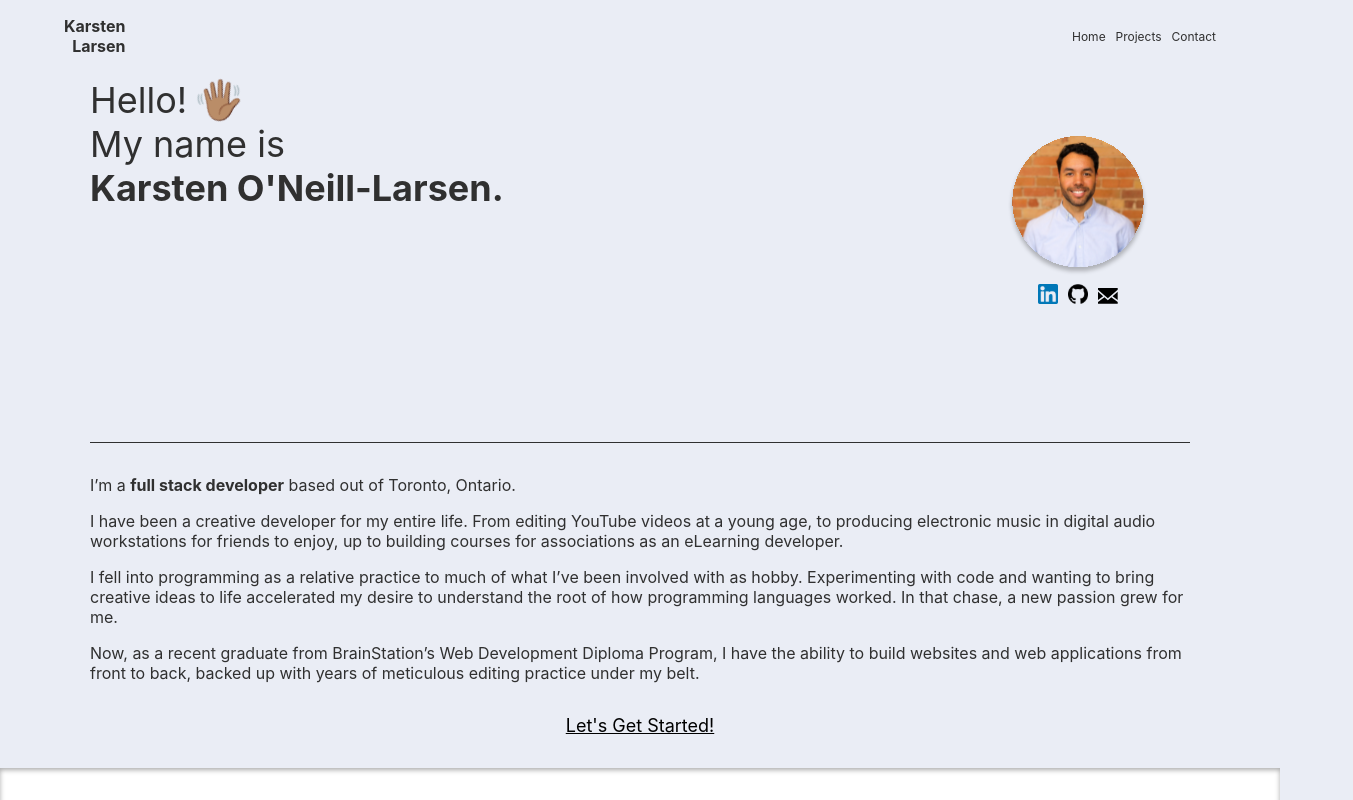
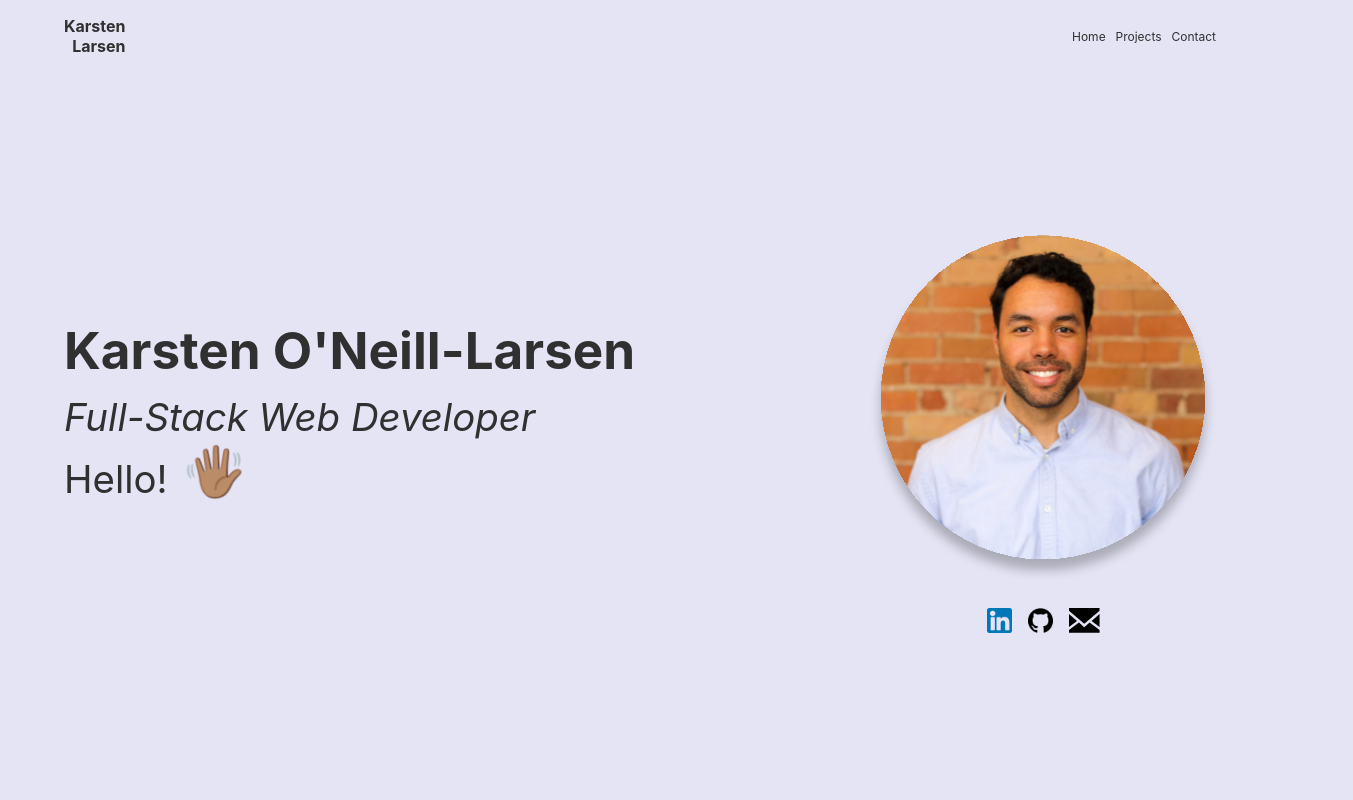
Before and after one commit to karst-larsen/portfolio, a React (Create React App) app: page / in a window 1280 px wide. Shown: the top 800 px of the page, 1353 px wide, since content can reach past the window. Built offline with nearby package versions, Linux system fonts and the light colour scheme.

Commit message:
updated viewport and textual layout, continuing to develop

```diff
--- a/src/App.js
+++ b/src/App.js
@@ -1,3 +1,4 @@
+import { Component } from 'react'
 import "animate.css/animate.min.css";
 import AOS from 'aos';
 import 'aos/dist/aos.css';
@@ -8,9 +9,43 @@ import linkedIn from './assets/icons/174857 1.svg'
 import gitHub from './assets/icons/25231 1.svg'
 import emailIcon from './assets/icons/XMLID_1_.svg'
 import VisualEye from './components/NavBar/VisualEye/VisualEye';
+import Greeting from "./components/Greeting/Greeting";
 
-function App() {
+
+class App extends Component {
+  state = {
+    greetingsContainer: ['Hello', 'Bonjour', 'Hola', 'Olá', 'Hej', 'Ciao', 'こんにちは', 'Hei', 'Χαίρε', 'Hallo', 'Zdravo', 'مرحبا', '안녕', 'Cześć', 'Ahoj', '你好', 'Sveiki', 'Chào bạn'],
+    counter: 0,
+    greeting: 'Hello'
+  }
+
+  changeGreeting = () => {
+    let newCounter = (this.state.counter + 1 < this.state.greetingsContainer.length ? this.state.counter + 1 : 0)
+    this.setState({
+      greeting: this.state.greetingsContainer[newCounter],
+      counter: newCounter
+    }, () => {
+      console.log(this.state.greetingsContainer.length)
+    })
+  }
+
+  componentDidMount() {
+    setTimeout(() => {
+      this.changeGreeting();
+    }, 8000)
+  }
+
+  componentDidUpdate(prevProps, prevState) {
+    if (prevState.counter !== this.state.counter) {
+      setTimeout(() => {
+        this.changeGreeting()
+      }, 4980)
+    }
+  }
+
+  render() {
     AOS.init();
+
     return (
       <div className="App">
         <header className="App-header">
@@ -19,40 +54,52 @@ function App() {
         <section className="personal">
           <div className="personal__responsive-container">
             <div className="personal__images-icons">
-            <img src={myIcon} alt="headshot" className="personal__image" />
-            <div className="personal__links">
-              <img src={linkedIn} alt="LinkedIn Icon" className="personal__icon"/>
-              <img src={gitHub} alt="GitHub Icon" className="personal__icon" />
+              <img src={myIcon}
+              alt="headshot"
+              className="personal__image"
+              data-aos="zoom-in"
+              data-aos-delay="1250"
+              data-aos-duration="1000"
+              />
+              <div className="personal__links" data-aos="fade-up" data-aos-delay="2000" data-aos-duration="1000" data-aos-easing="ease-in-out" data-aos-offset="-200">
+                <img src={linkedIn} alt="LinkedIn Icon" className="personal__icon" />
+                <img src={gitHub} alt="GitHub Icon" className="personal__icon"/>
                 <img src={emailIcon} alt="E-Mail Icon" className="personal__icon" />
               </div>
             </div>
             <h1 className="personal__header">
-            <span className="personal__header-line">Hello!
-              <span className="personal__hand">👋🏽</span>
+              <span className="personal__header-line personal--bold" data-aos="fade-up" data-aos-easing="ease-in-out" data-aos-duration="750">Karsten O'Neill-Larsen
               </span>
                 <br />
-            <span className="personal__header-line">My name is</span> <br />
-            <span className="personal__header-line personal--bold">Karsten O'Neill-Larsen.</span>
+              <span className="personal__header-line personal--italic personal__position" data-aos="fade-up" data-aos-delay="750" data-aos-duration="750" data-aos-easing="ease-in-out">Full-Stack Web Developer</span> <br />
+              <Greeting greeting={this.state.greeting} />
+              <span className="personal__hand" data-aos="fade-up" data-aos-delay="2500" data-aos-duration="750" data-aos-easing="ease-in-out">👋🏽</span>
             </h1>
             </div>
-          <div className="personal__information-box">
-          <p className="personal__information">
+            {/* <div className="personal__information-box" data-aos="fade-up" data-aos-delay="2400" data-aos-duration="1000" data-aos-easing="ease-out">
+            <p className="personal__information" >
             I’m a <span className="personal--bold">full stack developer</span> based out of Toronto, Ontario.
             </p>
             <p className="personal__information">I have been a creative developer for my entire life. From editing YouTube videos at a young age, to producing electronic music in digital audio workstations for friends to enjoy, up to building courses for associations as an eLearning developer. </p>
             <p className="personal__information">I fell into programming as a relative practice to much of what I’ve been involved with as hobby. Experimenting with code and wanting to bring creative ideas to life accelerated my desire to understand the root of how programming languages worked. In that chase, a new passion grew for me. </p>
             <p className="personal__information">Now, as a recent graduate from BrainStation’s Web Development Diploma Program, I have the ability to build websites and web applications from front to back, backed up with years of meticulous editing practice under my belt.</p>
+            </div> */}
+          </section>
+          <section className="creative">
+            <div className="creative__responsive-container">
+              <h1 className="creative__header" data-aos="fade-up" data-aos-delay="250" data-aos-duration="750">Creative Development</h1>
+              <p className="creative__information" data-aos="fade-up" data-aos-delay="500" data-aos-duration="750">I have been a creative developer my entire life. From editing YouTube videos, producing electronic music in digital audio workstations, up to building courses as an eLearning developer. </p>
             </div>
-          <a href="www.linkedin.com/in/karsten-larsen/" className="personal__contact-link">Let's Get Started!</a>
           </section>
-        <section className="projects">
+          {/* <section className="projects">
             <h2 className="projects__header">Application Highlight</h2>
             <p className="projects__information">My first major application from my BrainStation capstone project is called VisualEyes, an interactive music UI that pairs visual effects to user inputs on built-in drum and synth sequencers.</p>
             <p className="projects__information">I’ll be adding more applications of interest over time, so be sure to check back. </p>
           <VisualEye />
-        </section>
+          </section> */}
       </div>
     );
   }
+}
 
 export default App;
--- a/src/App.scss
+++ b/src/App.scss
@@ -1,6 +1,6 @@
 @keyframes wave {
   0% {
-    transform: rotate(35deg);
+    transform: rotate(0);
   }
 
   15% {
@@ -28,31 +28,32 @@
   }
 
   100% {
-    transform: rotate(35deg);
+    transform: rotate(0deg);
   }
 }
 
 html {
   width: 100vw;
-  background-color: #EAEDF5;
+  background-color: #e5e4f5;
 
 }
 
 .App {
-  background-color: #EAEDF5;
-  min-height: 100vh;
+  background-color: #e5e4f5;
   color: #303030;
 }
 
 .App-logo {
-  height: 40vmin;
   pointer-events: none;
 }
 
 .App-header {
-  background-color: #EAEDF5;
+  // background-color: black;
+  // border: 1px solid black;
+  // position: fixed;
+  // width: 100%;
   display: flex;
-  margin-bottom: 2rem;
+  // margin-bottom: 2rem;
 }
 
 .header {
@@ -62,11 +63,15 @@ html {
   align-items: center;
   padding: 1rem 2rem;
   // border-bottom: 1px solid #303030;
-  transition: all 0.5s ease-in-out;
+  // transition: all 0.5s ease-in-out;
 
   @media screen and (min-width: 768px) {
     padding: 1rem 4rem;
-    transition: all 0.5s ease-in-out;
+    // transition: all 0.5s ease-in-out;
+  }
+
+  &__name {
+    display: inline-block;
   }
 
   &__right-header {
@@ -94,116 +99,128 @@ html {
 }
 
 .personal {
-  padding: 2rem;
+  display: flex;
+  height: calc(100vh - 70px);
+  padding: 0 2rem;
   text-align: center;
-  max-width: 68.75rem;
-  transition: all 0.5s ease-in-out;
+  max-width: 100rem;
   margin: 0 auto;
 
   @media screen and (min-width: 768px) {
-    padding: 2rem 4rem;
-    transition: all 0.5s ease-in-out;
+    padding: 0 4rem;
+    // transition: all 0.5s ease-in-out;
   }
 
   &__responsive-container {
     display: flex;
-    position: relative;
-    flex-direction: column;
+    width: 100%;
+    flex-direction: column-reverse;
+    justify-content: center;
+    align-items: center;
+    // height: 80vh;
+    // position: relative;
+
+
     border-bottom: 1px solid #303030;
     padding-bottom: 1rem;
-    transition: all 0.5s ease-in-out;
+    // transition: all 0.5s ease-in-out;
 
-    @media screen and (min-width: 630px) {
-      height: 425px;
-      transition: all 0.5s ease-in-out;
+    @media screen and (min-width: 768px) {
+      flex-direction: row-reverse;
+      justify-content: space-between;
+      align-items: center;
     }
 
 
+    // @media screen and (min-width: 768px) {
+    //   height: 290px;
+    //   // transition: all 0.5s ease-in-out;
+    // }
+  }
+
+  &__hand {
+    display: inline-block;
+    margin-left: 0.5rem;
+    font-size: 6vw;
+    animation: wave 5s ease-in-out infinite;
+    animation-delay: 3200ms;
+    transform-origin: 70% 70%;
+    user-select: none;
+    -webkit-user-drag: none;
+
     @media screen and (min-width: 768px) {
-      height: 290px;
-      transition: all 0.5s ease-in-out;
+      font-size: 4vw;
     }
   }
 
-  &__hand {
-    margin-left: 0.5rem;
-    font-size: 2.5rem;
-    animation: wave 5s ease-in-out infinite;
-    display: inline-block;
-    user-select: none;
-    -webkit-user-drag: none;
-  }
-
   &__header {
+    width: 100%;
+    font-size: 7vw;
     font-weight: normal;
     text-align: left;
     position: relative;
-    transition: all 0.5s ease-in-out;
-    top: 0;
+    top: -1rem;
 
     @media screen and (min-width: 768px) {
-      top: -17rem;
-      font-size: 2.25rem;
-      transition: all 0.5s ease-in-out;
+    width: 60%;
+    font-size: 4vw;
+    text-align: left;
     }
   }
 
   &__header-line {
-    height: 28px;
     display: inline-block;
+  }
+
+  &__header-subline {
+    display: inline-block;
+    font-size: 5vw;
+    transition: all 0.5s linear;
+
+    @media screen and (min-width: 768px) {
+      font-size: 3vw;
+    }
   }
 
   &--bold {
     font-weight: bold;
   }
 
+  &--italic {
+    font-style: italic;
+  }
+
   &__images-icons {
     display: flex;
     flex-direction: column;
     width: 100%;
-    position: relative;
-    margin: 0 auto;
-    right: 0%;
-    // transition: all 0.5s ease-in-out;
 
     @media screen and (min-width: 768px) {
-      // right: calc(-40% + 2rem);
-      transition: all 0.5s ease-in-out;
+      width: 30%;
     }
   }
 
   &__image {
-    height: 40vw;
-    width: 50%;
-    min-height: 8.75rem;
-    max-height: 15.625rem;
-    position: relative;
-    right: 0%;
-    margin: 0 auto;
-    transition: right 0.5s ease-in-out;
+    height: 50vw;
+    // max-height: 400px;
+    width: 100%;
 
     @media screen and (min-width: 768px) {
-      right: calc(-50% + 7rem);
-      transition: all 0.5s ease-in-out;
+      height: 30vw;
     }
   }
 
   &__icon {
-    margin: 0.5rem 0.3rem;
+    margin: 0.5rem;
+    height: 1.5625rem;
     cursor: pointer;
-    position: relative;
-    right: 0%;
-    transition: all 0.5s ease-in-out;
+    transform: scale(1, 1);
+    transition: all 0.2s ease-in-out;
 
 
     &:hover {
       transform: scale(1.25, 1.25);
       transition: transform 0.2s ease-in-out;
-    }
-
-    @media screen and (min-width: 768px) {
-      right: calc(-50% + 7rem);
-      transition: right 0.5s ease-in-out;
     }
   }
 
@@ -214,11 +231,10 @@ html {
   &__information {
     text-align: left;
     font-size: 0.75rem;
-    transition: all 0.5s ease-in-out;
 
     @media screen and (min-width: 768px) {
       font-size: 1rem;
-      transition: all 0.5s ease-in-out;
+      // transition: all 0.5s ease-in-out;
     }
 
     &:last-child {
@@ -235,6 +251,49 @@ html {
     color: black;
     margin-top: 1rem;
   }
+
+  &__links {
+    display: flex;
+    justify-content: center;
+  }
+
+  &__position {
+    font-size: 5vw;
+
+    @media screen and (min-width: 768px) {
+      font-size: 3vw;
+    }
+  }
+}
+
+
+.creative {
+  display: flex;
+  flex-direction: column;
+  padding: 0 2rem;
+  text-align: left;
+  max-width: 100rem;
+  margin: 0 auto;
+  height: 100vh;
+  background-color: #E4F5E5;
+
+  @media screen and (min-width: 768px) {
+    padding: 0 4rem;
+  }
+
+  &__responsive-container {
+    display: flex;
+    flex-direction: column;
+    width: 100%;
+  }
+
+  &__header {
+    font-size: 4vw;
+  }
+
+  &__information {
+    font-size: 18px;
+  }
 }
 
 .projects {
@@ -243,21 +302,21 @@ html {
   box-shadow: inset 0px 2px 5px #AAA;
   padding: 2rem;
   text-align: center;
-  transition: all 0.5s ease-in-out;
+  // transition: all 0.5s ease-in-out;
 
   @media screen and (min-width: 768px) {
     padding: 2rem 4rem;
-    transition: all 0.5s ease-in-out;
+    // transition: all 0.5s ease-in-out;
   }
 
   &__information {
     text-align: left;
     font-size: 0.75rem;
-    transition: all 0.5s ease-in-out;
+    // transition: all 0.5s ease-in-out;
 
     @media screen and (min-width: 768px) {
       font-size: 1rem;
-      transition: all 0.5s ease-in-out;
+      // transition: all 0.5s ease-in-out;
     }
   }
 
--- /dev/null
+++ b/src/components/Greeting/Greeting.js
@@ -0,0 +1,6 @@
+function Greeting({greeting}) {
+    console.log('Greeting', greeting)
+    return <span className="personal__header-subline" data-aos="fade-up" data-aos-delay="2000" data-aos-duration="750" data-aos-easing="ease-in-out">{greeting}!</span>;
+}
+
+export default Greeting;
```
Also changed, not shown: src/components/NavBar/NavBar.js (+9 -5 lines). Lines whose indentation alone changed are shown as unchanged.
